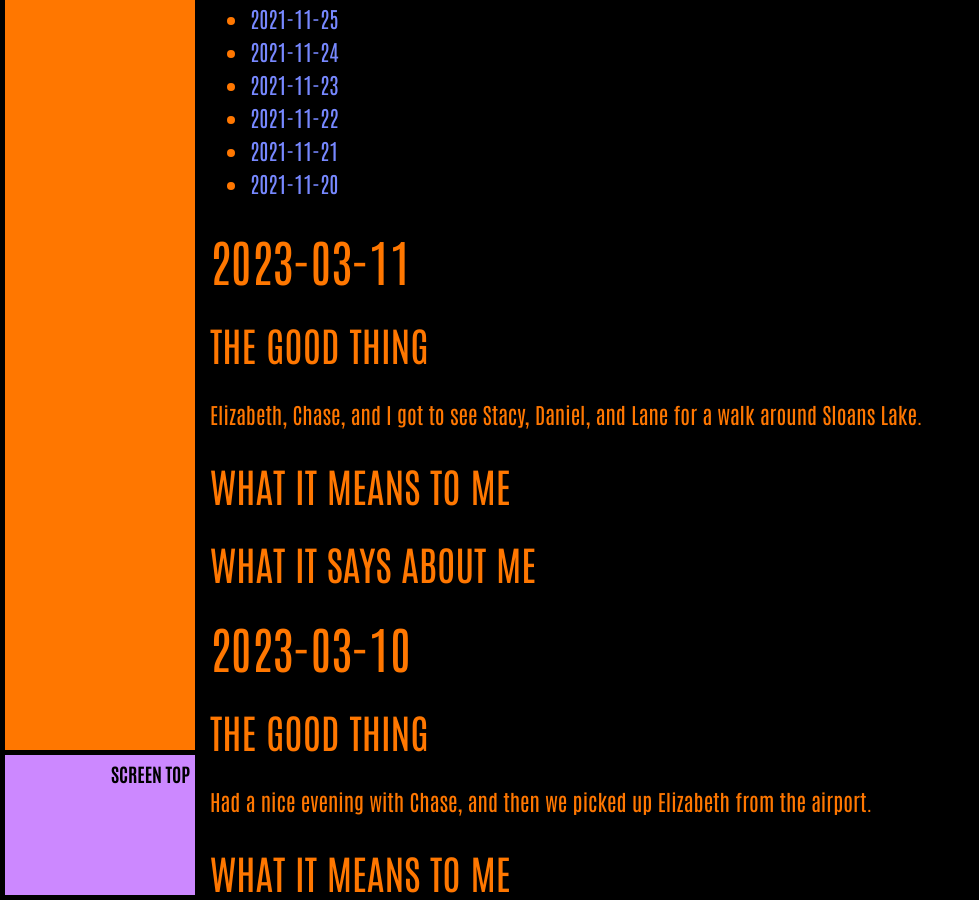
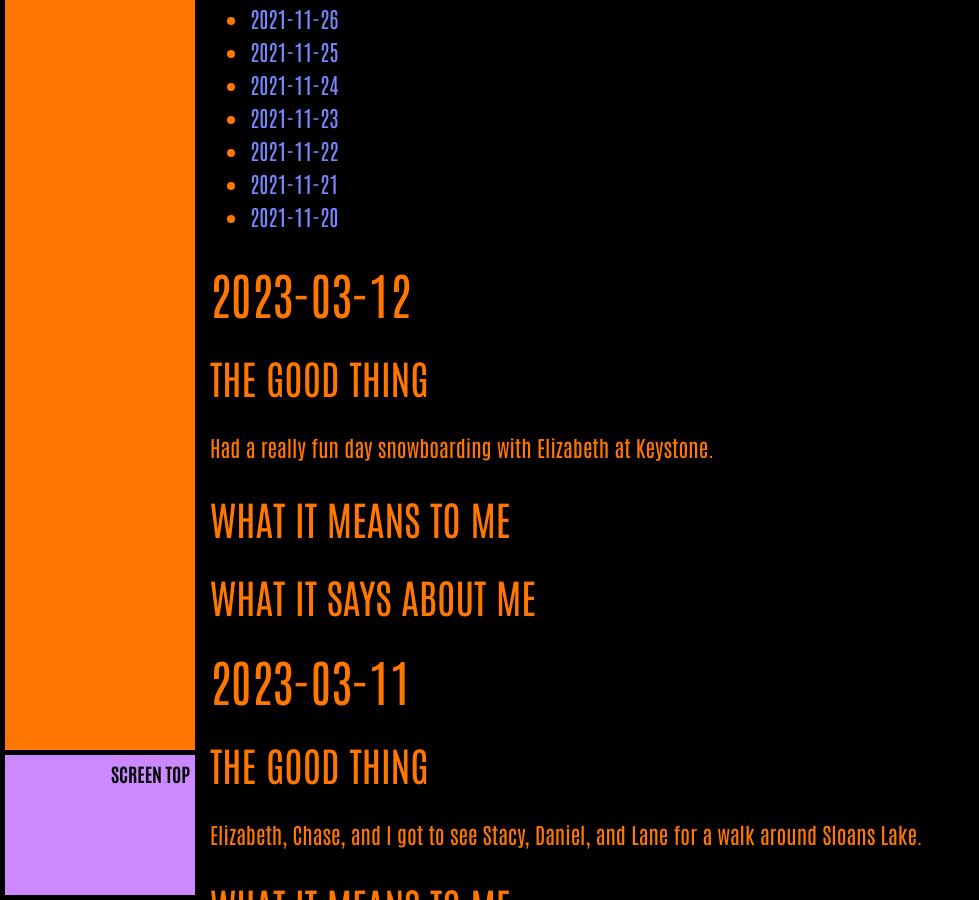
Before and after one commit to ArthurZey/arthurzey.github.io, a Jekyll site: the page built from _pages/one-good-thing.md, in a window 1280 px wide and 900 px high, scrolled down 9900 px. Shown: the whole window, without its empty margins (0-979 px from the left). Built offline with Jekyll 4.4.1, drawn with Linux system fonts in a browser that asks for light colours; some of the changed text lies outside the part shown.

Commit message:
added stub for 2023-03-12

```diff
--- a/_pages/one-good-thing.md
+++ b/_pages/one-good-thing.md
@@ -13,6 +13,15 @@
 {:toc}
 {::options toc_levels="2" /}
 
+## 2023-03-12
+### The Good Thing
+Had a really fun day snowboarding with Elizabeth at Keystone.
+### What It Means to Me
+
+### What It Says about Me
+
+
+
 ## 2023-03-11
 ### The Good Thing
 Elizabeth, Chase, and I got to see Stacy, Daniel, and Lane for a walk around Sloans Lake.
```
Also changed, not shown: other parts of _pages/one-good-thing.md (+1 -1 lines).
